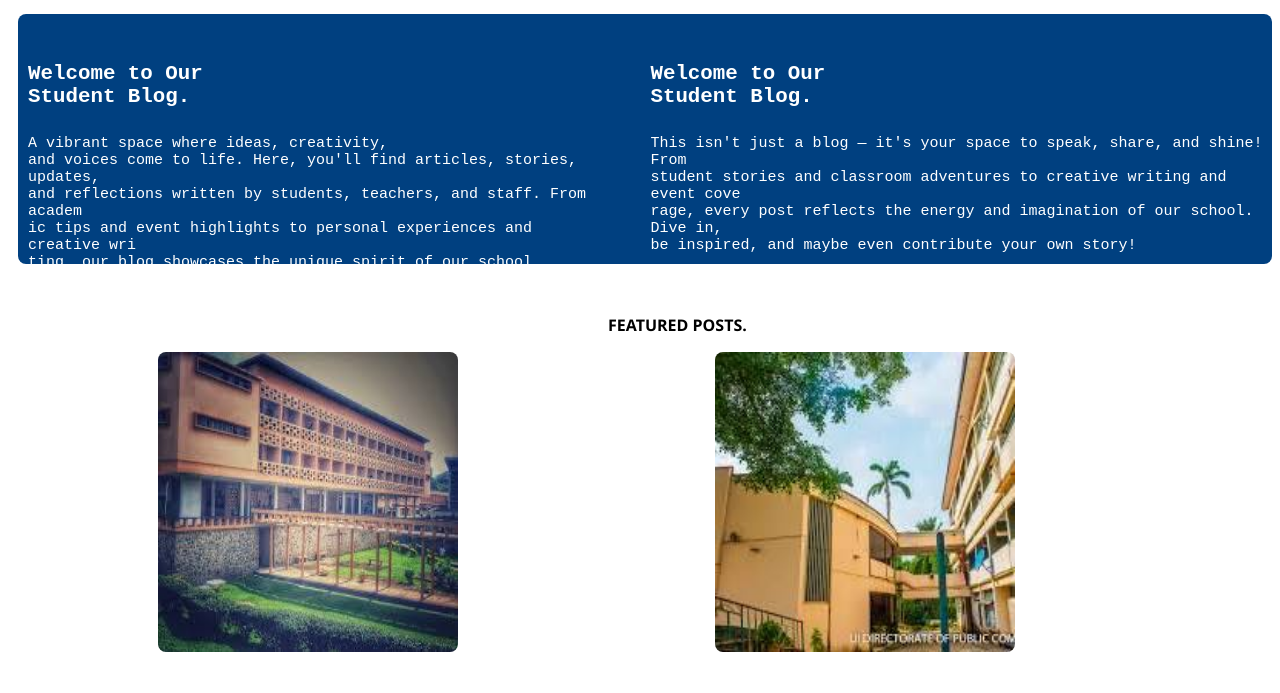
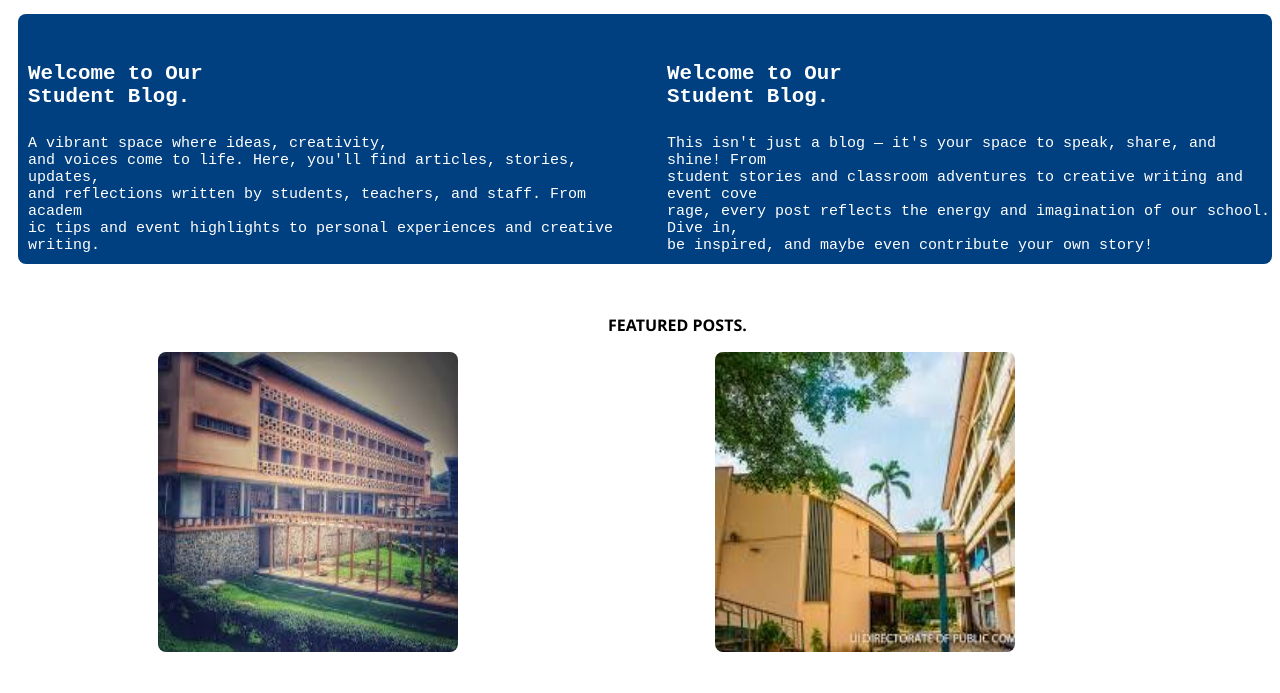
Before and after one commit to Omotola-28/School-Blog, a plain HTML site: page index.html in a window 1280 px wide. Shown: the part 78-771 px from the top of the page. Drawn offline with Linux system fonts and the light colour scheme.

Commit message:
Add files via upload

```diff
--- a/index.html
+++ b/index.html
@@ -30,7 +30,7 @@
 
     <div class="main-text">
         <h4>Welcome to Our<br> Student Blog.</h4>
-        <p>A vibrant space where ideas, creativity,<br> and voices come to life. Here, you'll find articles, stories, updates, <br>and reflections written by students, teachers, and staff. From academ<br>ic tips and event highlights to personal experiences and creative wri<br>ting, our blog showcases the unique spirit of our school community. </p>
+        <p>A vibrant space where ideas, creativity,<br> and voices come to life. Here, you'll find articles, stories, updates, <br>and reflections written by students, teachers, and staff. From academ<br>ic tips and event highlights to personal experiences and creative writing.  </p>
 </div>
 
 <div class="main-text2">
```
